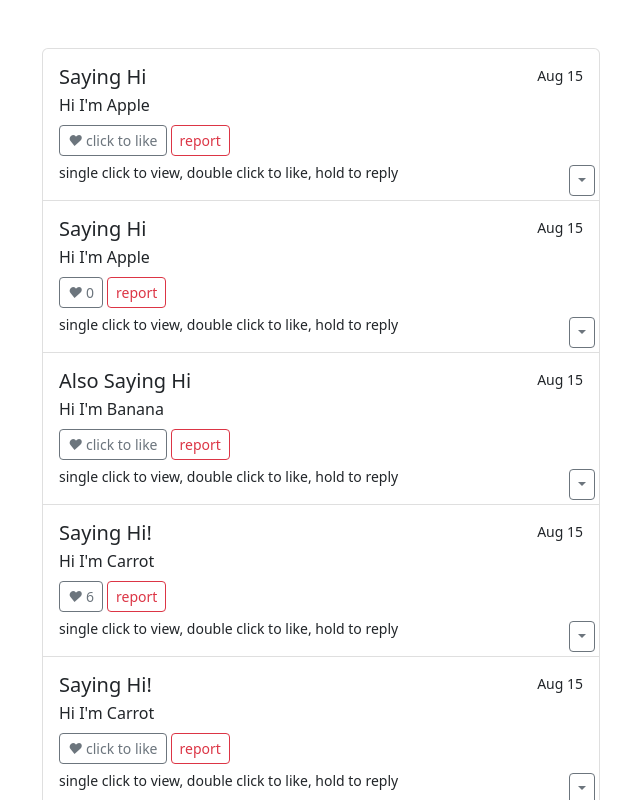
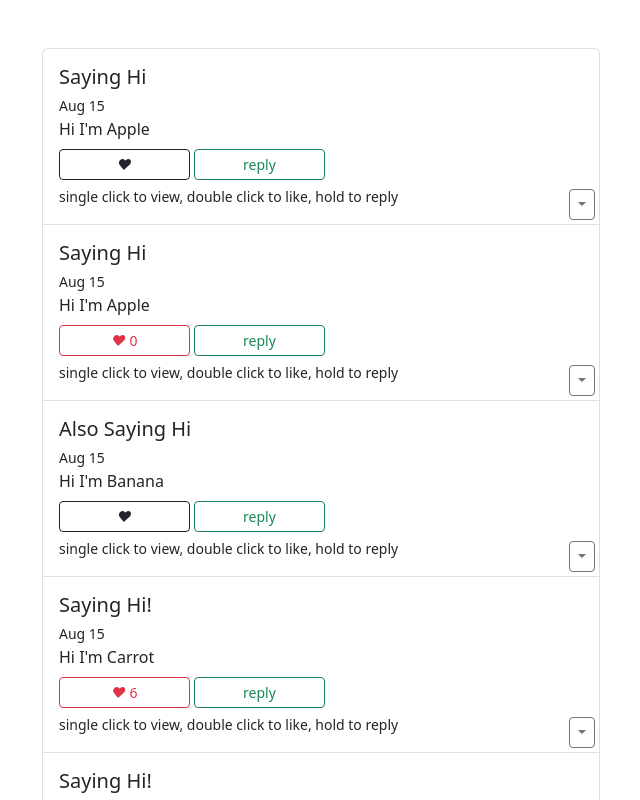
Before and after one commit to yuntongf/PennPals, a React (Create React App) app: page / in a window 1280 px wide. Shown: the top 800 px of the page, without its empty margins (88-728 px from the left). Built offline with nearby package versions, Linux system fonts and the light colour scheme.

Commit message:
now starting to do some backend work

```diff
--- a/package.json
+++ b/package.json
@@ -8,8 +8,10 @@
     "@testing-library/user-event": "^13.5.0",
     "bootstrap": "^5.2.0",
     "font-awesome": "^4.7.0",
+    "query-string": "^7.1.1",
     "react": "^18.2.0",
     "react-dom": "^18.2.0",
+    "react-router-dom": "^6.3.0",
     "react-scripts": "5.0.1",
     "web-vitals": "^2.1.4"
   },
--- a/src/apis/fake_mes_service.js
+++ b/src/apis/fake_mes_service.js
@@ -9,8 +9,8 @@ const messages = [
         content: "Hi I'm Apple",
         likes: 9,
         reported: false,
-        isClickedLike : false,
-        isClickedContent: false,
+        liked : false,
+        read: false,
         deleted : false
     },
 
@@ -22,8 +22,8 @@ const messages = [
         content: "Hi I'm Apple",
         likes: 0,
         reported: false,
-        isClickedLike : true,
-        isClickedContent: false,
+        liked : true,
+        read: false,
         deleted : false
     },
 
@@ -35,8 +35,8 @@ const messages = [
         content: "Hi I'm Banana",
         likes: 1,
         reported: true,
-        isClickedLike : false,
-        isClickedContent: false,
+        liked : false,
+        read: false,
         deleted : false
     },
 
@@ -48,8 +48,8 @@ const messages = [
         content: "Hi I'm Carrot",
         likes: 6,
         reported: false,
-        isClickedLike : true,
-        isClickedContent: false,
+        liked : true,
+        read: false,
         deleted : false
     },
 
@@ -61,8 +61,8 @@ const messages = [
         content: "Hi I'm Carrot",
         likes: 6,
         reported: false,
-        isClickedLike : false,
-        isClickedContent: true,
+        liked : false,
+        read: true,
         deleted : false
     },
 
@@ -74,8 +74,8 @@ const messages = [
         content: "Hi I'm Carrot",
         likes: 6,
         reported: false,
-        isClickedLike : false,
-        isClickedContent: true,
+        liked : false,
+        read: true,
         deleted : false
     },
 
@@ -87,8 +87,8 @@ const messages = [
         content: "Hi I'm Apple",
         likes: 9,
         reported: false,
-        isClickedLike : false,
-        isClickedContent: false,
+        liked : false,
+        read: false,
         deleted : false
     },
 
@@ -100,8 +100,8 @@ const messages = [
         content: "Hi I'm Apple",
         likes: 9,
         reported: false,
-        isClickedLike : false,
-        isClickedContent: false,
+        liked : false,
+        read: false,
         deleted : false
     }
 
--- /dev/null
+++ b/src/components/BoxComponents/Dropdown.jsx
@@ -0,0 +1,18 @@
+import React, { useState } from 'react';
+
+const Dropdown = () => {
+   return (
+      <div class="btn-group dropleft position-absolute bottom-0 end-0 m-1">
+         <button type="button" class="btn btn-outline-secondary btn-sm dropdown-toggle" data-toggle="dropdown" aria-haspopup="true" aria-expanded="false">
+         </button>
+
+         <div class="dropdown-menu">
+            <button class="dropdown-item" type="button">reply</button>
+            <button class="dropdown-item" type="button">Something else here</button>
+            <button class="dropdown-item btn-outline-danger" type="button">report</button>
+         </div>
+      </div>
+   );
+}
+
+export default Dropdown;
--- /dev/null
+++ b/src/components/BoxComponents/Hd.jsx
@@ -0,0 +1,12 @@
+import React, { useState } from 'react';
+
+const Hd = ({message}) => {
+   return (
+      <div className="w-100 flex-column justify-content-between">
+         <h5 className="mb-1"> {message.title} </h5>
+         <small > Aug 15 </small>
+      </div>
+   );
+}
+
+export default Hd;
--- /dev/null
+++ b/src/components/BoxComponents/Like.jsx
@@ -0,0 +1,13 @@
+import React, { useState } from 'react';
+
+const Like = ({message}) => {
+   let classesLike = "btn btn-sm col-3 btn-outline-dark";
+   if (message.liked) classesLike = "btn btn-sm col-3 btn-outline-danger";
+   return (
+      <btn className={classesLike} >
+         <i>&#x2665;</i> {message.liked ? message.likes : <span></span>}
+      </btn>
+   );
+}
+
+export default Like;
--- a/src/components/MessageBoard.jsx
+++ b/src/components/MessageBoard.jsx
@@ -9,8 +9,17 @@ class MessageBoard extends Component {
         messages : getMessages()
     }
 
-    handleClick = (id) => {
+    handleClick = (event, message) => {
         // update likes
+        const messages = [...this.state.messages];
+        const id = messages.indexOf(message);
+        if (event.detail == 2) {
+            messages[id].liked = !messages[id].liked;
+            this.setState({messages});
+        } else if (event.detail == 1) {
+            messages[id].read = true;
+            this.setState({messages});
+        }
     }
 
 
--- a/src/components/MessageBox.jsx
+++ b/src/components/MessageBox.jsx
@@ -1,32 +1,19 @@
 // draws each message box
+import Like from "./BoxComponents/Like";
+import Hd from "./BoxComponents/Hd";
+import Dropdown from "./BoxComponents/Dropdown";
 
 const MessageBox = ({handleClick, message}) => {
+
+   let classesRead = "list-group-item list-group-item-action p-3 flex-column align-items-start";
+   if (message.read) classesRead += " bg-gray bg-darken-sm"
    return (
-      <a href="#" onClick={() => handleClick(message._id)} className="list-group-item list-group-item-action p-3 flex-column align-items-start">
-         <div className="d-flex w-100 justify-content-between">
-            <h5 className="mb-1"> {message.title} </h5>
-            <small > Aug 15 </small>
-         </div>
-
+      <a href="#" onClick={(event) => handleClick(event, message)} className={classesRead}>
+         <Hd message={message}/>
          <p className="mb-1"> {message.content} </p>
-
-         <btn className="btn btn-outline-secondary btn-sm" >
-            <i>&#x2665;</i> {message.isClickedLike ? message.likes : 'click to like'}
-         </btn>
-
-         <btn className="btn btn-outline-danger m-1 btn-sm" > report </btn>
-
-         <div class="btn-group dropleft position-absolute bottom-0 end-0 m-1">
-            <button type="button" class="btn btn-outline-secondary btn-sm dropdown-toggle" data-toggle="dropdown" aria-haspopup="true" aria-expanded="false">
-            </button>
-
-            <div class="dropdown-menu">
-               <button class="dropdown-item" type="button">reply</button>
-               <button class="dropdown-item" type="button">Something else here</button>
-               <button class="dropdown-item btn-outline-danger" type="button">report</button>
-            </div>
-         </div>
-
+         <Like message={message}/>
+         <Dropdown message={message}/>
+         <btn className="btn btn-outline-success m-1 col-3 btn-sm" > reply </btn>
          <div><small> single click to view, double click to like, hold to reply </small></div>
       </a>
    );
--- a/src/index.js
+++ b/src/index.js
@@ -4,13 +4,14 @@ import './index.css';
 import App from './App';
 import reportWebVitals from './reportWebVitals';
 import "bootstrap/dist/css/bootstrap.css"
+import { BrowserRouter } from 'react-router-dom';
 
 
 const root = ReactDOM.createRoot(document.getElementById('root'));
 root.render(
-  <React.StrictMode>
+  <BrowserRouter>
     <App />
-  </React.StrictMode>
+  </BrowserRouter>
 );
 
 // If you want to start measuring performance in your app, pass a function
```
Also changed, not shown: 1 other file (tests, documents, lock files or other folders).
